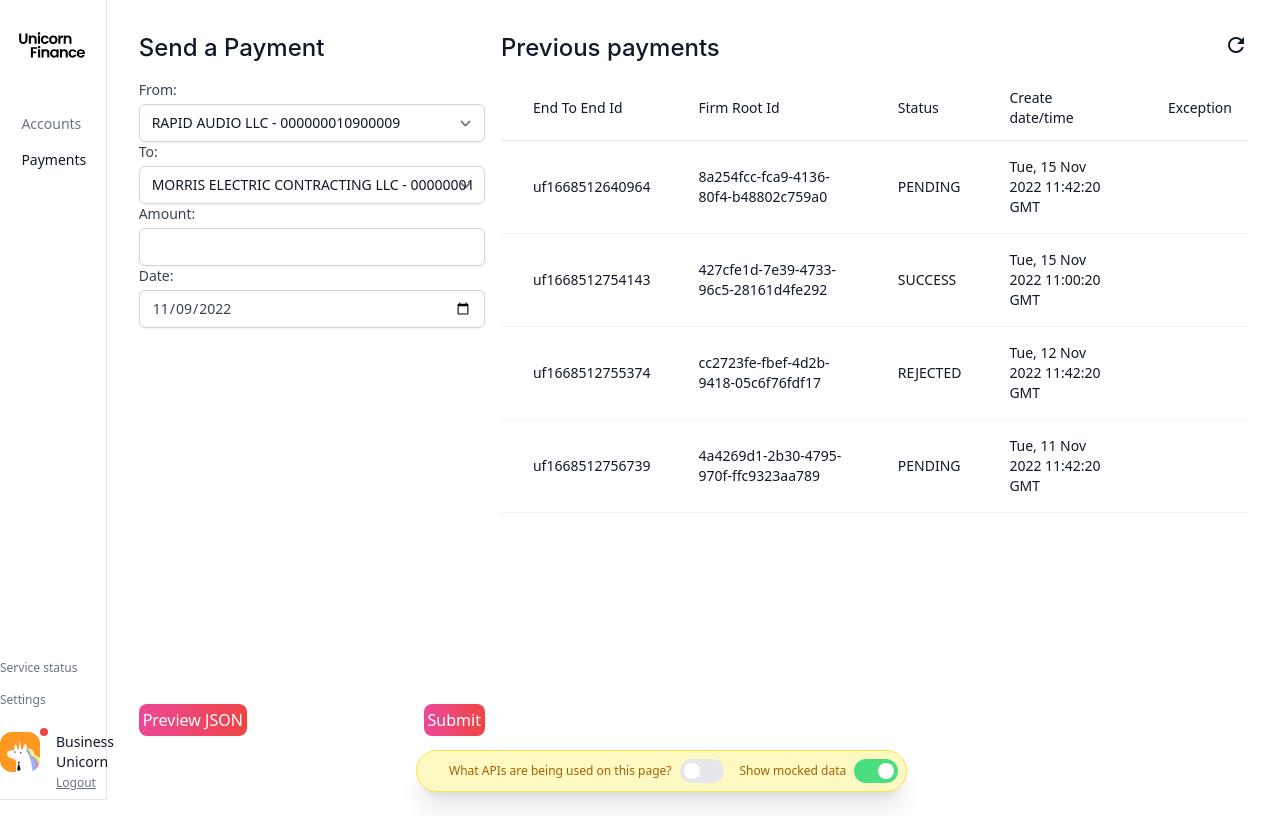
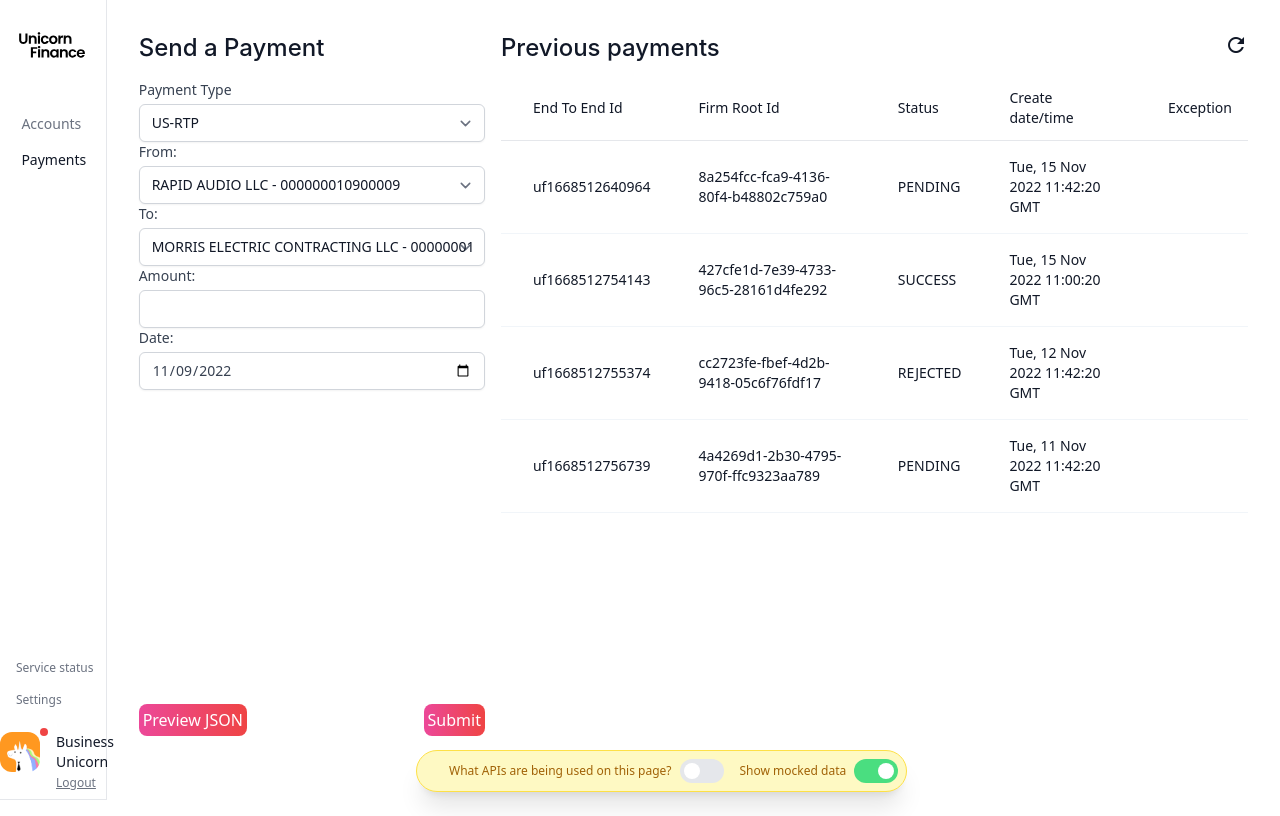
Before and after one commit to jpmorganchase/payments, a React (Create React App) app in the folder app/client/: page /payments in a window 1280 px wide. Built offline with nearby package versions, Linux system fonts and the light colour scheme.

Commit message:
Tidying up some css

```diff
--- a/app/client/src/components/sendPayments/PreviousPaymentsGrid.tsx
+++ b/app/client/src/components/sendPayments/PreviousPaymentsGrid.tsx
@@ -1,3 +1,4 @@
+/* eslint-disable no-console */
 /* eslint-disable no-nested-ternary */
 import React from 'react';
 import { AppContext } from '../../context/AppContext';
@@ -43,7 +44,7 @@ function PreviousPaymentsGrid() {
 
       <tbody>
         {previousPayments && previousPayments.map((payment) => (
-          <tr onClick={() => setJsonDialogData({ state: true, data: JSON.stringify(payment, undefined, 2) })} key={`paymentKey-${payment.identifiers.endToEndId}-${payment.identifiers.firmRootId}`}>
+          <tr onClick={() => setJsonDialogData({ state: true, data: JSON.stringify(payment, undefined, 2) })} key={`paymentKey-${payment.identifiers.endToEndId}`}>
             <td className="border-b border-slate-100  p-4 pl-8 ">{payment.identifiers.endToEndId}</td>
             <td className="border-b border-slate-100  p-4 pl-8 ">{payment.identifiers.firmRootId}</td>
             <td className="border-b border-slate-100  p-4 pl-8 ">{payment.paymentStatus?.status ? payment.paymentStatus.status : ''}</td>
@@ -56,13 +57,14 @@ function PreviousPaymentsGrid() {
   );
 
   const renderEmptyPrevious = () => (
-    <p className="text-center">Make a payment to see previous</p>
+    <p className="text-center">Send a payment to see previous</p>
   );
+
   return (
     <div className="h-full">
       <div className="flex justify-between mb-6">
         <h2 className="text-2xl font-medium">Previous payments</h2>
-        <button type="button" onClick={() => console.log('here')} className="float-right">
+        <button type="button" onClick={() => console.log('refresh has been clicked')} className="float-right">
           <span className="material-icons text-md ">refresh</span>
         </button>
       </div>
--- a/app/client/src/components/sendPayments/SendPaymentForm.tsx
+++ b/app/client/src/components/sendPayments/SendPaymentForm.tsx
@@ -1,3 +1,4 @@
+/* eslint-disable jsx-a11y/label-has-associated-control */
 /* eslint-disable @typescript-eslint/no-misused-promises */
 import React from 'react';
 import { useForm } from 'react-hook-form';
@@ -21,6 +22,8 @@ type MakePaymentFormProps = {
   formStatus: FormStatus,
   setFormStatus: (status: FormStatus) => void
 };
+
+const paymentTypes = ['US-RTP'];
 function MakePaymentForm({ accountDetails, formStatus, setFormStatus }: MakePaymentFormProps) {
   const {
     register,
@@ -165,6 +168,26 @@ function MakePaymentForm({ accountDetails, formStatus, setFormStatus }: MakePaym
       {!displayingApiData && formStatus === FormStatus.NEW && (
         <>
           <form onSubmit={handleSubmit(onSubmit)} id="hook-form">
+            <div className="col-span-6 sm:col-span-3">
+              <label htmlFor="paymentType" className="block text-sm font-medium text-gray-700">
+                Payment Type
+              </label>
+              <select
+                {...register('paymentType')}
+                id="paymentType"
+                className="mt-1 block w-full rounded-md border border-gray-300 bg-white py-2 px-3 shadow-sm focus:border-indigo-500 focus:outline-none focus:ring-indigo-500 sm:text-sm"
+              >
+                {paymentTypes.map((type) => (
+                  <option
+                    key={`option-${type}`}
+                    value={type}
+                  >
+                    {type}
+                  </option>
+                ))}
+              </select>
+              {renderErrorValue(errors.paymentType?.message)}
+            </div>
             {renderSelectField('From', 'debtorAccount', accountDetails)}
             {renderSelectField('To', 'creditorAccount', accountDetails)}
             <div className="">
--- a/app/client/src/components/sidebar.tsx
+++ b/app/client/src/components/sidebar.tsx
@@ -73,7 +73,7 @@ function Sidebar() {
             </Popover.Panel>
           </Popover>
 
-          <ul className="hidden lg:block -ml-8 text-gray-500 text-xs mb-4">
+          <ul className="hidden lg:block -ml-4 text-gray-500 text-xs mb-4">
             <NavLink
               data-cy="serviceStatusDesktopLink"
               className={({ isActive }) => (isActive
--- a/app/client/src/types/globalPaymentApiTypes.ts
+++ b/app/client/src/types/globalPaymentApiTypes.ts
@@ -73,6 +73,7 @@ export type FormValuesType = {
   creditorAccount: string,
   amount: number,
   date: Date,
+  paymentType: string
 };
 
 export enum FormStatus {
```
